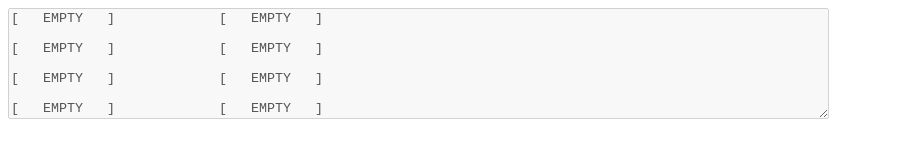
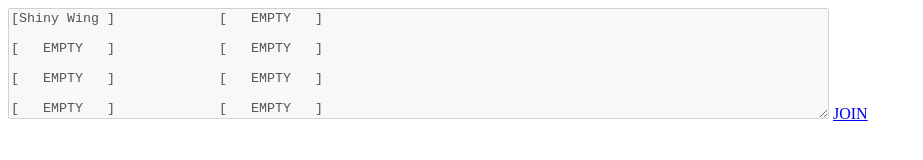
Before and after one commit to HAHALOSAH/gahctournament, a plain HTML site: page bracket.html in a window 1280 px wide. Shown: the whole page, without its empty margins (0-923 px from the left). Drawn offline with Linux system fonts and the light colour scheme.

Commit message:
Update bracket.html

```diff
--- a/bracket.html
+++ b/bracket.html
@@ -7,7 +7,7 @@
   </head>
   <body><!---->
 <textarea rows="7" cols="100" disabled>
-[   EMPTY   ]             [   EMPTY   ]
+[Shiny Wing ]             [   EMPTY   ]
 
 [   EMPTY   ]             [   EMPTY   ]
 
@@ -15,5 +15,6 @@
 
 [   EMPTY   ]             [   EMPTY   ]
 </textarea>
+    <a href="https://forms.gle/foS6n2pCobpEUu7S6">JOIN</a>
   </body>
 </html>
```
